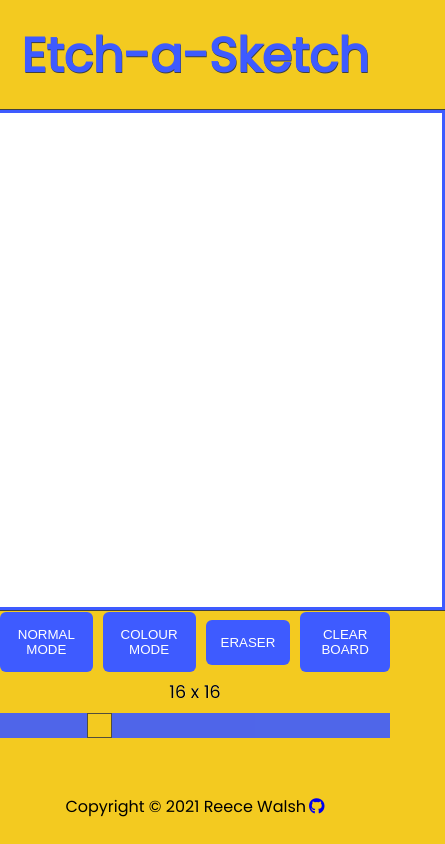
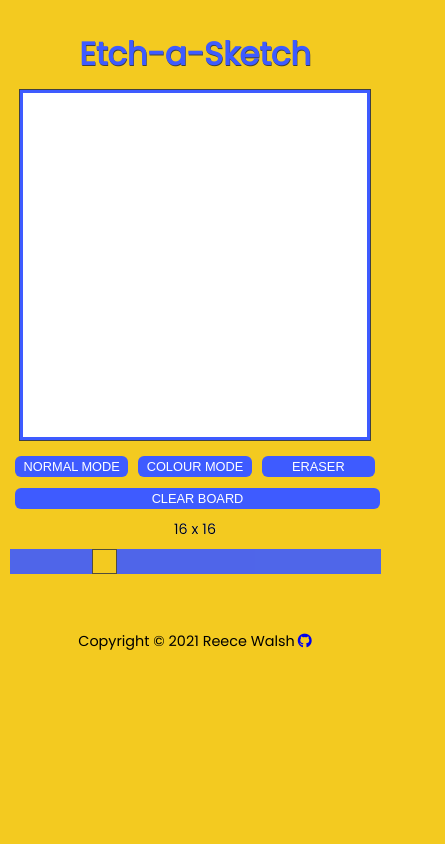
Before and after one commit to reeceawalsh/Etch-A-Sketch, a plain HTML site: page index.html in a window 390 px wide. Shown: the whole page, 445 px wide, since content can reach past the window. Drawn offline with Linux system fonts and the light colour scheme.

Commit message:
Added mobile media query

```diff
--- a/style.css
+++ b/style.css
@@ -170,3 +170,77 @@ footer {
 footer p {
   margin-right: 3px;
 }
+
+/* For phones */
+@media (min-width: 375px) {
+  .header h1 {
+    font-size: 2rem;
+  }
+
+  .header {
+    height: 0px;
+    margin: 0px;
+  }
+
+  .gridWrapper {
+    height: 350px;
+    width: 350px;
+  }
+  .settings {
+    margin-top: 10px;
+  }
+  .buttons {
+    display: flex;
+    flex-wrap: wrap;
+    margin-left: 10px;
+    margin-right: 10px;
+  }
+
+  .button {
+    flex: 1 1 90px;
+    font-size: 0.8rem;
+    width: auto;
+    padding: 3px;
+    margin: 5px;
+  }
+
+  button:hover,
+  #normalBtn:focus,
+  #colourBtn:focus,
+  #eraserBtn:focus {
+    letter-spacing: 0px;
+    background: none;
+    -webkit-box-shadow: 0px 5px 30px -10px rgba(0, 0, 0, 0.57);
+    -moz-box-shadow: 0px 5px 40px -10px rgba(0, 0, 0, 0.57);
+    transition: all 0.2s ease 0s;
+  }
+
+  #normalBtn:focus,
+  #colourBtn:focus,
+  #eraserBtn:focus {
+    border: var(--secondary-dark) 1px solid !important;
+    text-shadow: 0.1px 0.1px var(--primary-dark);
+  }
+
+  .clearBtn {
+    margin: 0;
+    width: 50px;
+  }
+
+  #sliderValue {
+    font-size: 0.9rem;
+  }
+
+  #slider {
+    margin-left: 10px;
+    margin-right: 10px;
+    width: 95%;
+  }
+  .header {
+    padding-top: 30px;
+  }
+
+  .footer {
+    font-size: 0.9rem;
+  }
+}
```
